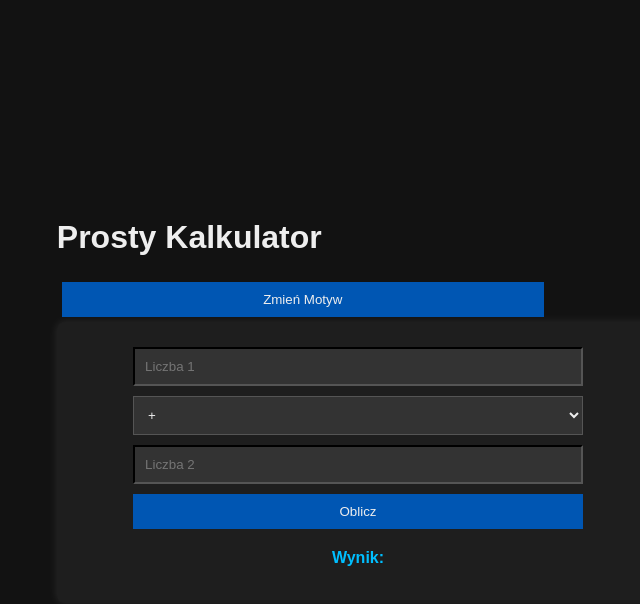
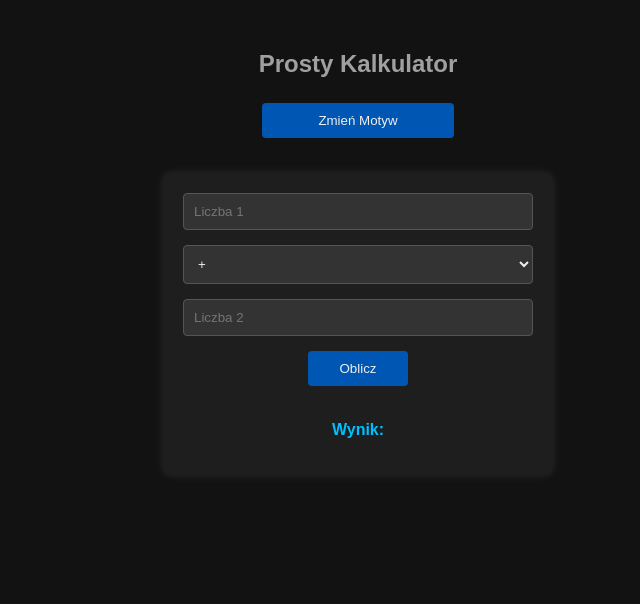
Before and after one commit to m260678m-afk/kalkulator, a plain HTML site: page index.html in a window 1280 px wide. Both pictures are taken after a click on the button "Zmień Motyw". Shown: the whole page, without its empty margins (282-922 px from the left). Drawn offline with Linux system fonts and the light colour scheme.

Commit message:
Aktualizacja interfejsu o dark mode oraz przycisków dodano estetykę

```diff
--- a/index.html
+++ b/index.html
@@ -30,7 +30,8 @@
             </select>
             <input type="number" id="num2" placeholder="Liczba 2">
 
-            <button onclick="calculate()">Oblicz</button>
+            <button style="width: 100px;" onclick="calculate()">Oblicz</button>
+
 
             <p id="result">Wynik: </p>
         </div>
--- a/style.css
+++ b/style.css
@@ -1,77 +1,105 @@
 /* --- DOMYŚLNY MOTYW (JASNY) --- */
 body {
     font-family: Arial, sans-serif;
-    display: flex;
-    justify-content: center;
-    align-items: center;
-    height: 100vh;
     margin: 0;
-    /* Domyślne kolory */
-    background-color: #f4f4f4;
+    padding-top: 50px;
+    background-color: #c8c4c4;
     color: #333;
-    /* Dodajemy płynne przejście kolorów przy zmianie motywu */
     transition: background-color 0.3s, color 0.3s;
 }
 
+h1 {
+    color: #333;
+    margin-top: 0;
+    margin-bottom: 25px;
+    font-size: 1.5em;
+    /* DODANA LINIA: Wymusza centrowanie tekstu wewnątrz h1 */
+    text-align: center;
+}
+
+
 .calculator {
-    /* Domyślne kolory */
     background: white;
     padding: 20px;
     border-radius: 8px;
     box-shadow: 0 0 10px rgba(0,0,0,0.1);
     text-align: center;
-    /* Dodajemy płynne przejście */
+    width: 350px; /* Zwiększyłem szerokość kontenera, żeby przyciski 50% miały sensowny rozmiar */
     transition: background-color 0.3s, box-shadow 0.3s;
+    margin-left: auto;
+    margin-right: auto;
 }
 
-input, select, button {
+/* Style ogólne dla wszystkich przycisków */
+button {
+    display: block;
     padding: 10px;
-    margin: 5px;
-    width: 80%;
+    width: 15%; /* Ustawienie szerokości na 15% */
     box-sizing: border-box;
-    /* Dodajemy płynne przejście */
+    margin-bottom: 35px;
+    /* Automatyczne centrowanie przycisku, gdy width jest mniejsze niż 100% */
+    margin-left: auto;
+    margin-right: auto;
+    border-radius: 4px;
+    border: 1px solid #ccc;
     transition: background-color 0.3s, color 0.3s, border-color 0.3s;
-}
 
-button {
+    /* Konkretne kolory dla przycisku w trybie jasnym */
     background-color: #007BFF;
     color: white;
     border: none;
     cursor: pointer;
 }
 
+/* Styl po najechaniu myszką */
 button:hover {
     background-color: #0056b3;
 }
 
+/* Style dla inputów i selecta (niezmienione, nadal 100% szerokości) */
+input, select {
+    display: block;
+    padding: 10px;
+    width: 100%;
+    box-sizing: border-box;
+    margin-bottom: 15px;
+    margin-left: 0;
+    margin-right: 0;
+    border-radius: 4px;
+    border: 1px solid #ccc;
+    transition: background-color 0.3s, color 0.3s, border-color 0.3s;
+}
+
+
 #result {
-    margin-top: 15px;
+    margin-top: 20px;
     font-weight: bold;
-    /* Domyślny kolor */
     color: #333;
 }
 
 /* --- STYLE DLA MOTYWU CIEMNEGO --- */
-/* Te style aktywują się, gdy <body> ma klasę .dark-mode */
+body.dark-mode {
+    background-color: #121212;
+    color: #eee;
+}
 
-body.dark-mode {
-    background-color: #121212; /* Bardzo ciemne tło */
-    color: #eee; /* Jasny tekst */
+.dark-mode h1 {
+    color: #A0A0A0;
 }
 
 .dark-mode .calculator {
-    background: #1e1e1e; /* Ciemniejszy kontener kalkulatora */
-    box-shadow: 0 0 10px rgba(255, 255, 255, 0.1); /* Jasny cień */
+    background: #1e1e1e;
+    box-shadow: 0 0 10px rgba(255, 255, 255, 0.1);
 }
 
 .dark-mode input, .dark-mode select, .dark-mode button {
-    background-color: #333; /* Ciemne tło dla pól input */
+    background-color: #333;
     color: #eee;
     border-color: #555;
 }
 
 .dark-mode button {
-    background-color: #0056b3; /* Ciemniejszy niebieski dla przycisku */
+    background-color: #0056b3;
 }
 
 .dark-mode button:hover {
@@ -79,5 +107,5 @@ body.dark-mode {
 }
 
 .dark-mode #result {
-    color: #00BFFF; /* Jaskrawy kolor wyniku w ciemnym trybie */
+    color: #00BFFF;
 }
```
